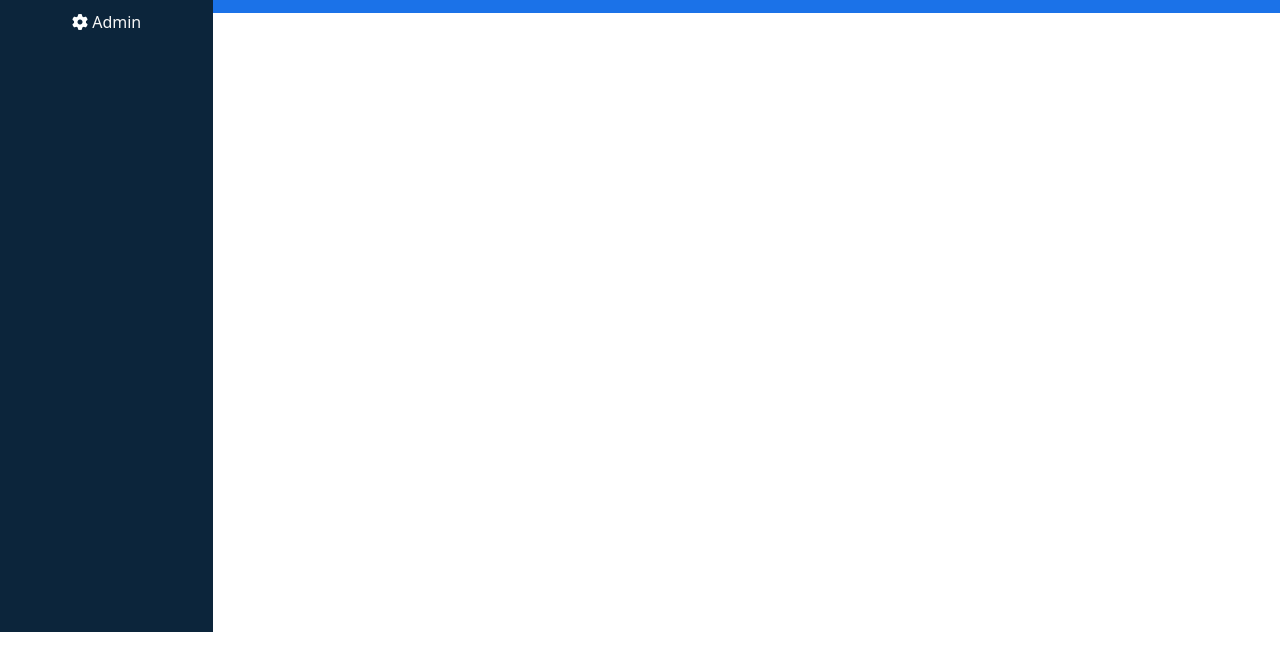
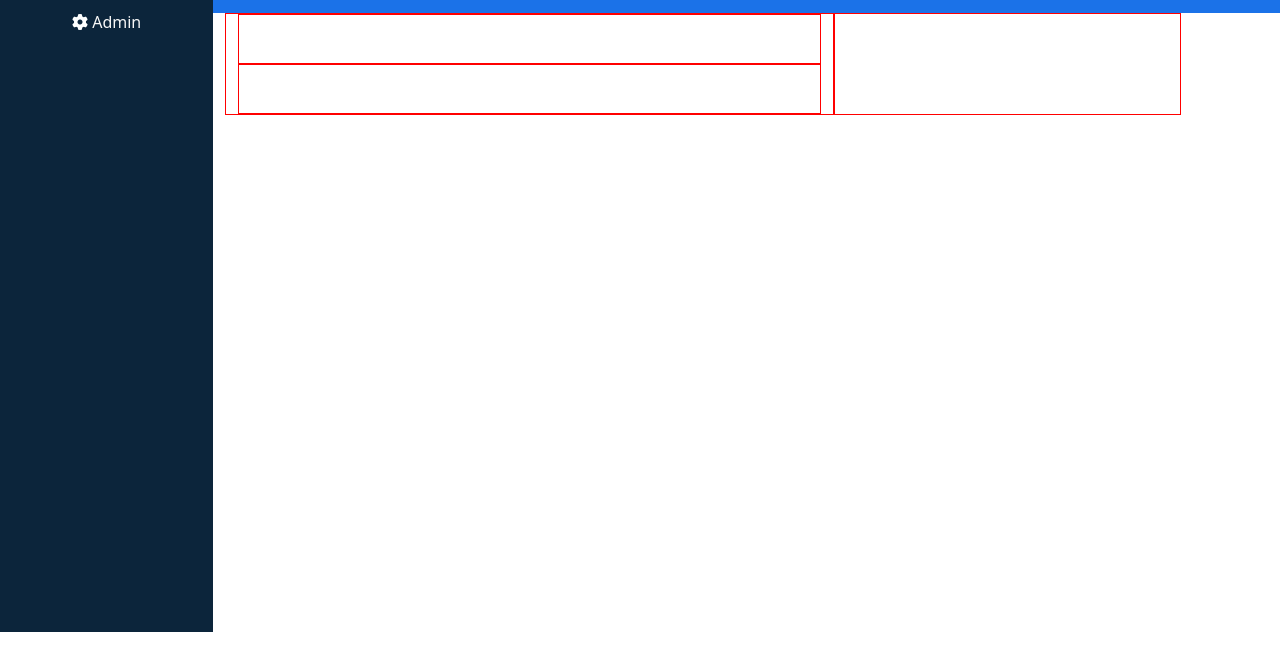
Before and after one commit to Samueletasciotti00/-html-css-bootstrap-dashboard, a plain HTML site: page index.html in a window 1280 px wide. Shown: the part 148-800 px from the top of the page. Drawn offline with nearby package versions, Linux system fonts and the light colour scheme.

Commit message:
macro main page

```diff
--- a/index.html
+++ b/index.html
@@ -141,12 +141,30 @@
                             </div>
                         </div>
 
-                        <div class="row">
-                            <div class="col"></div>
-                            <div class="col"></div>
-                            <div class="col"></div>
-                            <div class="col"></div>
+                        <!-- Pagina centrale -->
+                        <div class="container-fluid">
+                            <div class="row">
+
+                                <!-- Prossime classi F.A.Q -->
+                                <div class="col-7 debug debug-h">
+                                    <div class="container-fluid">
+                                        <div class="row">
+                                            <div class="col-12 debug debug-h"></div>
+                                        </div>
+                                    </div>
+
+                                    <div class="container-fluid">
+                                        <div class="row">
+                                            <div class="col-12 debug debug-h"></div>
+                                        </div>
+                                    </div>
+                                </div>
+
+                                <!-- TODO GRAFICO -->
+                                <div class="col-4 debug debug-h"></div>
+                            </div>
                         </div>
+
                     </div>
 
                 </div>
```
